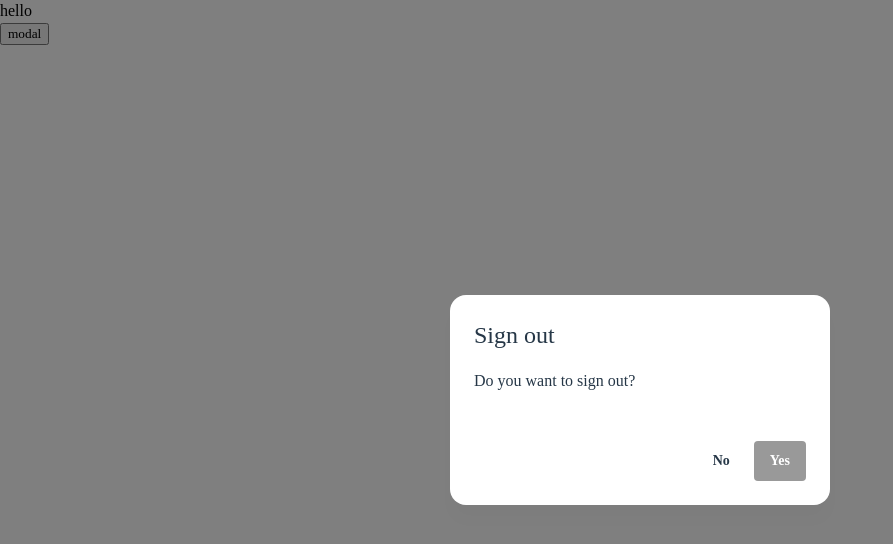
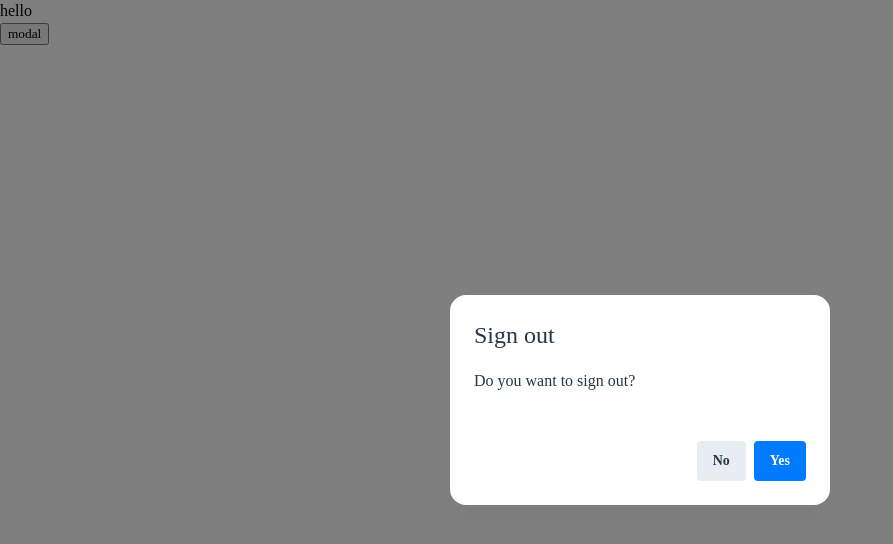
Before and after one commit to MonthlyDeveloper/MonthlyDeveloperFE, a Next.js app: page / in a window 1280 px wide. Both pictures are taken after a click on the button "modal". Shown: the top 544 px of the page, without its empty margins (0-893 px from the left). Built offline with nearby package versions, Linux system fonts and the light colour scheme.

Commit message:
✨: button component 제작(#6)

```diff
--- /dev/null
+++ b/src/components/Button/Button.style.ts
@@ -0,0 +1,88 @@
+/* eslint-disable consistent-return */
+import styled, { css } from "styled-components";
+
+export const Wrapper = styled.button<{
+  btnTheme: "primary" | "secondary";
+  disable: boolean;
+}>`
+  display: flex;
+  border: none;
+  outline: none;
+  background: none;
+  padding: 0;
+  padding-left: 1rem;
+  padding-right: 1rem;
+  align-items: center;
+  height: 2.5rem;
+  border-radius: 0.25rem;
+  font-size: 0.875rem;
+  font-weight: bold;
+  cursor: pointer;
+
+  ${({ theme, btnTheme, disable }) => {
+    let style;
+    if (disable) {
+      style = css`
+        background: ${theme.color.bg01};
+        color: ${theme.color.fc02};
+        border: 1px ${theme.color.fc02} solid;
+        cursor: default;
+      `;
+    } else if (btnTheme === "primary") {
+      style = css`
+        background: ${theme.color.bg07};
+        color: ${theme.color.fc04};
+      `;
+    } else if (btnTheme === "secondary") {
+      style = css`
+        background: ${theme.color.bg05};
+        color: ${theme.color.fc01};
+      `;
+    }
+    return style;
+  }};
+
+  &:hover {
+    ${({ theme, btnTheme, disable }) => {
+      let style;
+      if (disable === false && btnTheme === "primary") {
+        style = css`
+          background: ${theme.color.bg08};
+        `;
+      } else if (disable === false && btnTheme === "secondary") {
+        style = css`
+          background: ${theme.color.bg06};
+        `;
+      }
+      return style;
+    }};
+  }
+`;
+
+/* export const CancelButton = styled(ButtonStyle)``;
+
+export const ConfirmButton = styled(ButtonStyle)<{ isDestructive: boolean }>`
+  background: ${({ theme, isDestructive }) =>
+    isDestructive ? "red" : theme.color.bg03};
+  &:hover {
+    background: ${({ theme, isDestructive }) =>
+      isDestructive ? "red" : theme.color.bg04};
+  }
+  color: ${({ theme }) => theme.color.fc04}; ;
+`; */
+
+/* &:hover {
+    ${({ theme, btnTheme, disable }) => {
+      let style;
+      if (disable === false && btnTheme === "primary") {
+        style = css`
+          background: ${theme.color.bg01};
+        `;
+      } else if (disable === false && btnTheme === "secondary") {
+        style = css`
+          box-shadow: 0 0 6px 0 ${theme.color.point};
+        `;
+      }
+      return style;
+    }};
+  } */
--- /dev/null
+++ b/src/components/Button/Button.tsx
@@ -0,0 +1,28 @@
+import React from "react";
+import * as STC from "./Button.style";
+
+interface IButtonProps {
+  content: string;
+  btnTheme: "primary" | "secondary";
+  disable: boolean;
+  handleClick: () => any;
+}
+
+const Button = ({ content, btnTheme, disable, handleClick }: IButtonProps) => {
+  return (
+    <STC.Wrapper
+      type="button"
+      btnTheme={btnTheme}
+      disable={disable}
+      onClick={() => {
+        if (!disable && handleClick) {
+          handleClick();
+        }
+      }}
+    >
+      {content}
+    </STC.Wrapper>
+  );
+};
+
+export default Button;
--- /dev/null
+++ b/src/components/Button/index.ts
@@ -0,0 +1 @@
+export { default } from "./Button";
--- a/src/components/Dialog/Dialog.tsx
+++ b/src/components/Dialog/Dialog.tsx
@@ -1,4 +1,5 @@
 import React from "react";
+import Button from "@components/Button";
 import * as STC from "./Dialog.style";
 
 export type DialogProps = {
@@ -32,16 +33,19 @@ function Dialog({
           <p>{message}</p>
           <STC.Buttons>
             {onCancel && (
-              <STC.CancelButton onClick={onCancel}>
-                {cancelText}
-              </STC.CancelButton>
+              <Button
+                content={cancelText}
+                btnTheme="secondary"
+                disable={false}
+                handleClick={onCancel}
+              />
             )}
-            <STC.ConfirmButton
-              isDestructive={isDestructive}
-              onClick={onConfirm}
-            >
-              {confirmText}
-            </STC.ConfirmButton>
+            <Button
+              content={confirmText}
+              btnTheme="primary"
+              disable={false}
+              handleClick={onConfirm}
+            />
           </STC.Buttons>
         </STC.WhiteBox>
       </STC.CenterWrapper>
--- a/styles/theme.ts
+++ b/styles/theme.ts
@@ -179,6 +179,7 @@ const lightColors = {
   fc01: "#263747", // White
   fc02: "#98A8B9",
   fc03: "#0078FF",
+  fc04: "#ffffff",
 
   // Line Color
   lc01: "#D7E2EB",
@@ -192,6 +193,10 @@ const lightColors = {
   bg02: "#DDDDDD",
   bg03: "#999999",
   bg04: "#888888",
+  bg05: "#e9ecf3",
+  bg06: "#d7e2eb",
+  bg07: "#007bff",
+  bg08: "#0069d9",
 
   // RGBA Background
   rgbaBg01: "rgba(34, 34, 36, 0)",
```
Also changed, not shown: 1 other file (tests, documents, lock files or other folders).
